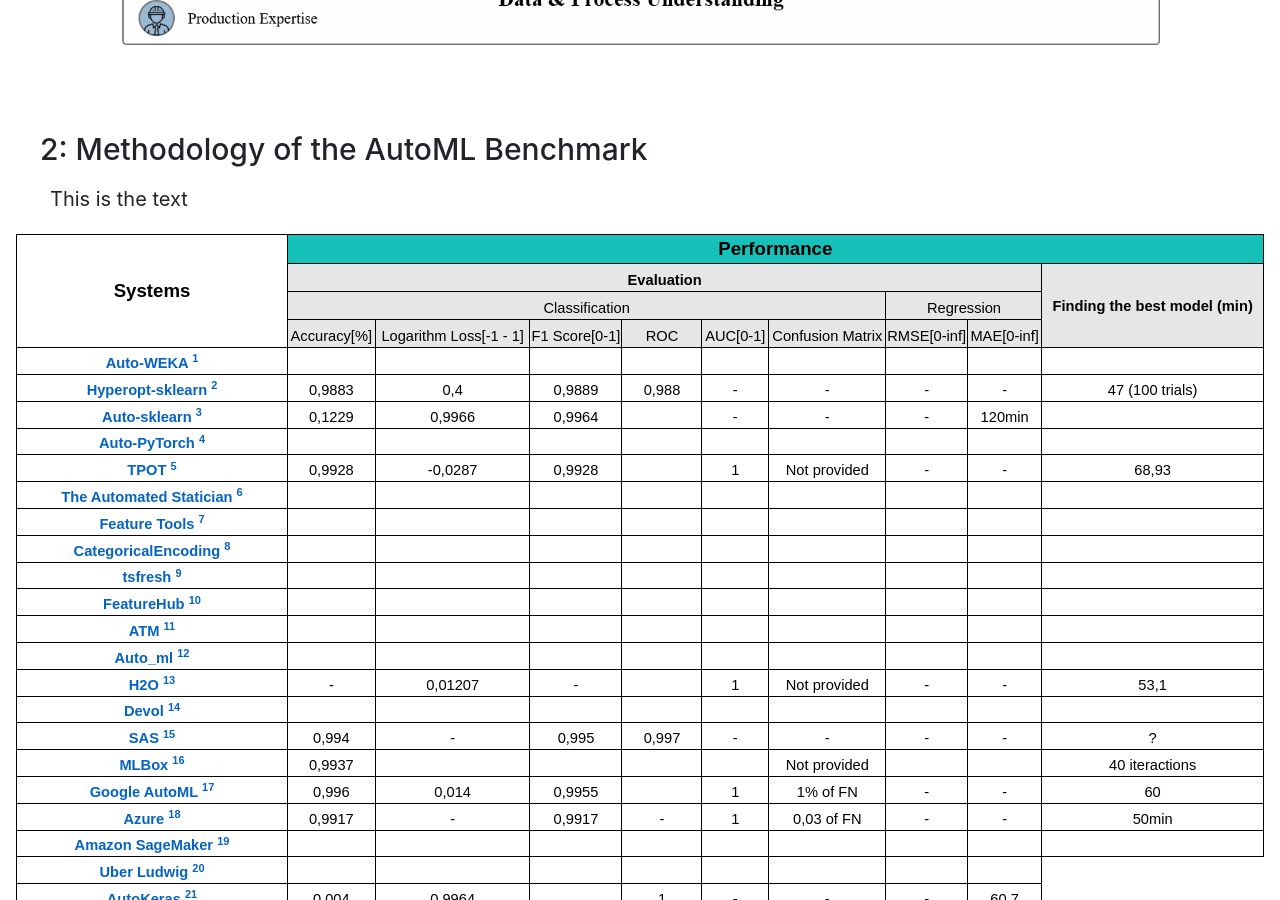
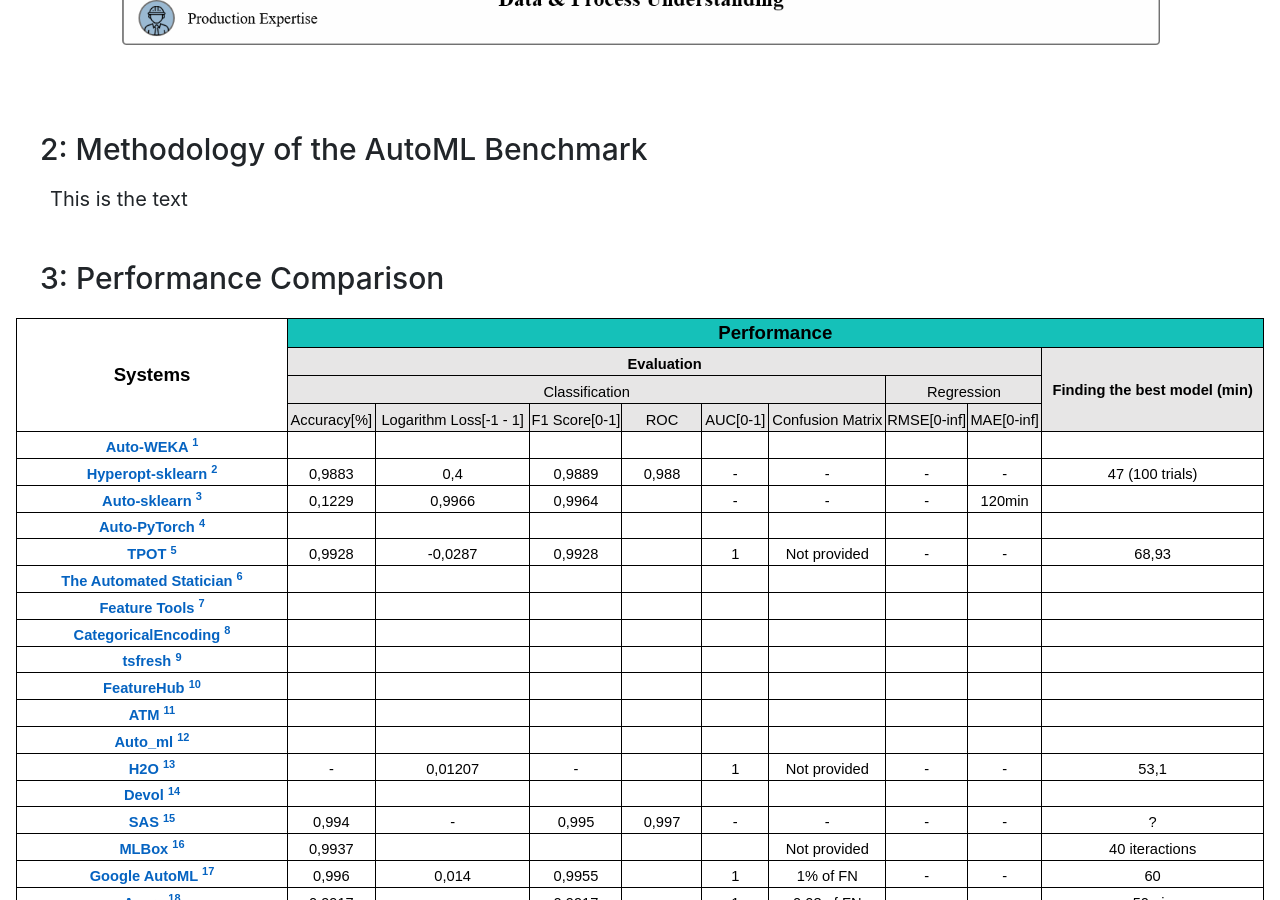
Before and after one commit to jonathankrauss/AutoML-Benchmark, a Jekyll site: the page built from README.md, in a window 1280 px wide and 900 px high, scrolled down 1062 px. Built offline with Jekyll 4.4.1, drawn with Linux system fonts in a browser that asks for light colours; our own code applies the rules of GitHub Pages for plain Markdown files; comment, search, counter and statistics services are not loaded.

Commit message:
Update default.html

```diff
--- a/_layouts/default.html
+++ b/_layouts/default.html
@@ -62,6 +62,11 @@
     <p class = "ph2"> This is the text </p>
   </section>
 
+  <!-- Here starts Chapter 3 -->
+  <section class= "ph4">
+    <h2> 3: Performance Comparison </h2>
+    <!-- <p class = "ph2"> This is the text </p> -->
+  </section>
 
     <!--Table 1-->
     <div id="table_1"></div>
```
